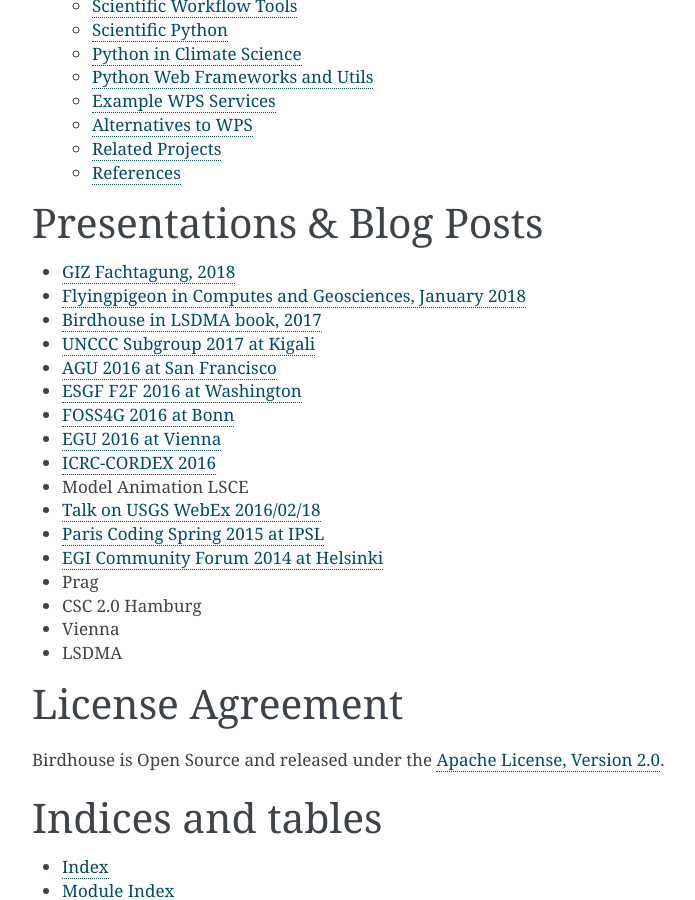
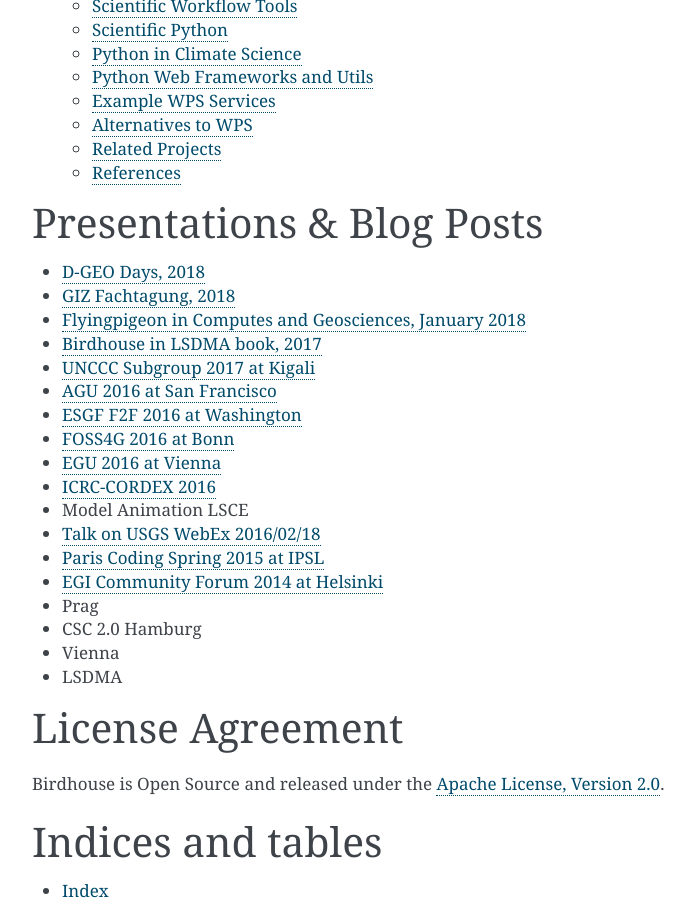
Before and after one commit to bird-house/birdhouse-docs, a Sphinx documentation site: the page built from docs/source/index.rst, in a window 1280 px wide and 900 px high, scrolled down 1925 px. Shown: the whole window, without its empty margins (388-1083 px from the left). Built offline with Sphinx 7.4.7, drawn with Linux system fonts in a browser that asks for light colours.

Commit message:
add D-GEO presentation

```diff
--- a/docs/source/index.rst
+++ b/docs/source/index.rst
@@ -41,6 +41,7 @@
 Presentations & Blog Posts
 ==========================
 
+* `D-GEO Days, 2018 <https://github.com/bird-house/birdhouse-docs/tree/master/slides/birdhouse-D-GEO/main.pdf>`_
 * `GIZ Fachtagung, 2018 <https://github.com/bird-house/birdhouse-docs/tree/master/slides/birdhouse-fata2018/main.pdf>`_
 * `Flyingpigeon in Computes and Geosciences, January 2018 <https://www.sciencedirect.com/science/article/pii/S0098300416302801>`_
 * `Birdhouse in LSDMA book, 2017 <https://publikationen.bibliothek.kit.edu/1000071931>`_
```
